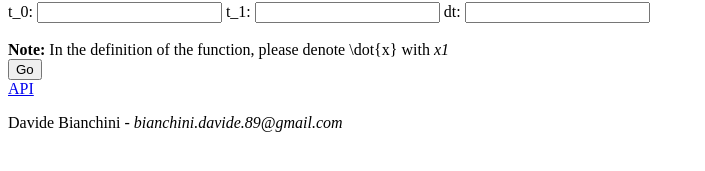
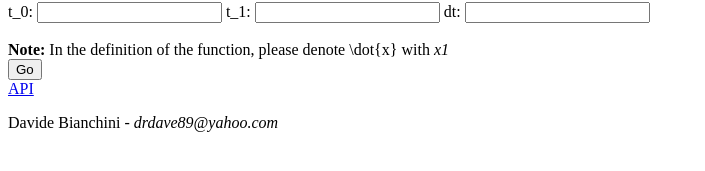
Before and after one commit to dave-89/runge, a Flask app: page / in a window 1280 px wide. Shown: the part 149-320 px from the top of the page, without its empty margins (0-705 px from the left). Run offline with Flask 2, Linux system fonts and the light colour scheme; some libraries are stand-ins or nearby versions.

Commit message:
Update index.html

```diff
--- a/templates/index.html
+++ b/templates/index.html
@@ -29,7 +29,7 @@
   <div class="image">
   </div>
 
-  <p> Davide Bianchini - <i>bianchini.davide.89@gmail.com</i></p>
+  <p> Davide Bianchini - <i>drdave89@yahoo.com</i></p>
 
 
 <script type="text/javascript" src="https://latex.codecogs.com/latexit.js"></script>
```
